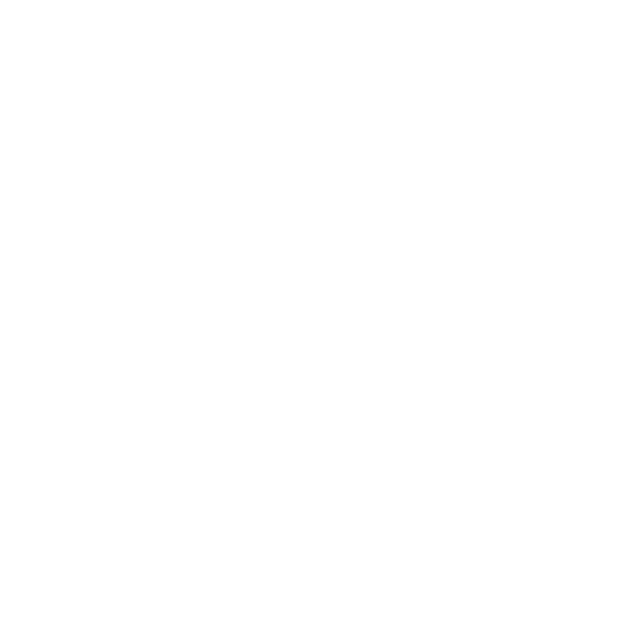
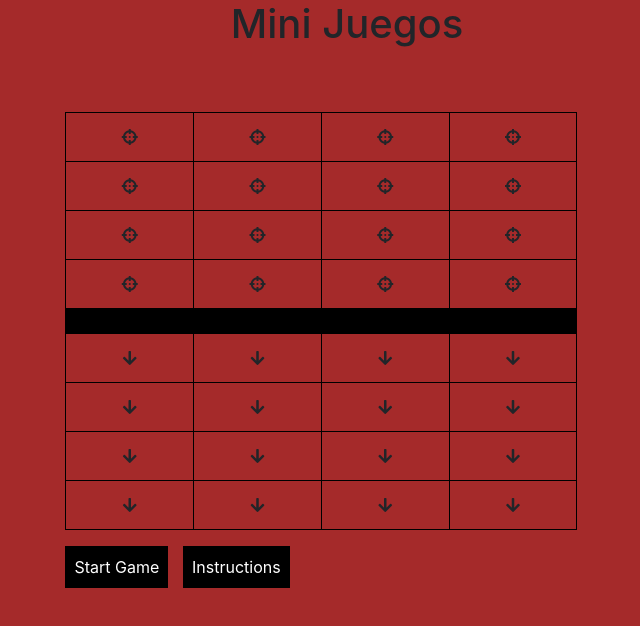
Before and after one commit to federicofranco97/JuegosHTML, a website: page public_html/index.html in a window 1280 px wide. Shown: the whole page, without its empty margins (293-933 px from the left). Drawn offline with nearby package versions, Linux system fonts and the light colour scheme.

Commit message:
added batalla naval

```diff
--- a/public_html/index.html
+++ b/public_html/index.html
@@ -1,7 +1,7 @@
 <!DOCTYPE html>
 <html>
     <head>
-        <title>Federico Franco</title>
+        <title>Mini Juegos</title>
         <meta charset="UTF-8">
         <meta name="viewport" content="width=device-width, initial-scale=1.0">
         <link rel="stylesheet" type="text/css" href="resources/style2.css">
@@ -16,7 +16,76 @@
         <script src="https://stackpath.bootstrapcdn.com/bootstrap/4.2.1/js/bootstrap.min.js" integrity="sha384-B0UglyR+jN6CkvvICOB2joaf5I4l3gm9GU6Hc1og6Ls7i6U/mkkaduKaBhlAXv9k" crossorigin="anonymous"></script>
 
     </head>
-    <body>
+    <body id="mainBody">
+        <h1>Mini Juegos</h1>
+
+        <div id="Batalla-Naval">
+            <div id="tableroNaval">
+                <table class="table table-naval">
+
+                    <tbody>
+                        <tr>
+                            <td class="ai"><i class="fas fa-crosshairs"></i></td>
+                            <td class="ai"><i class="fas fa-crosshairs"></i></td>
+                            <td class="ai"><i class="fas fa-crosshairs"></i></td>
+                            <td class="ai"><i class="fas fa-crosshairs"></i></td>
+                        </tr>
+                        <tr>
+                            <td class="ai"><i class="fas fa-crosshairs"></i></td>
+                            <td class="ai"><i class="fas fa-crosshairs"></i></td>
+                            <td class="ai"><i class="fas fa-crosshairs"></i></td>
+                            <td class="ai"><i class="fas fa-crosshairs"></i></td>
+                        </tr>
+                        <tr>
+                            <td class="ai"><i class="fas fa-crosshairs"></i></td>
+                            <td class="ai"><i class="fas fa-crosshairs"></i></td>
+                            <td class="ai"><i class="fas fa-crosshairs"></i></td>
+                            <td class="ai"><i class="fas fa-crosshairs"></i></td>
+                        </tr>
+                        <tr>
+                            <td class="ai"><i class="fas fa-crosshairs"></i></td>
+                            <td class="ai"><i class="fas fa-crosshairs"></i></td>
+                            <td class="ai"><i class="fas fa-crosshairs"></i></td>
+                            <td class="ai"><i class="fas fa-crosshairs"></i></td>
+                        </tr>
+
+                        <tr>
+                            <td class="separator"></td>
+                            <td class="separator"></td>
+                            <td class="separator"></td>
+                            <td class="separator"></td>
+                        </tr>
+                        <tr>
+                            <td onclick="selectBoat(this)" class="usr"><i class="fas fa-arrow-down"></i></td>
+                            <td onclick="selectBoat(this)" class="usr"><i class="fas fa-arrow-down"></i></td>
+                            <td onclick="selectBoat(this)" class="usr"><i class="fas fa-arrow-down"></i></td>
+                            <td onclick="selectBoat(this)" class="usr"><i class="fas fa-arrow-down"></i></td>
+                        </tr>
+                        <tr>
+                            <td onclick="selectBoat(this)" class="usr"><i class="fas fa-arrow-down"></i></td>
+                            <td onclick="selectBoat(this)" class="usr"><i class="fas fa-arrow-down"></i></td>
+                            <td onclick="selectBoat(this)" class="usr"><i class="fas fa-arrow-down"></i></td>
+                            <td onclick="selectBoat(this)" class="usr"><i class="fas fa-arrow-down"></i></td>
+                        </tr>
+                        <tr>
+                            <td onclick="selectBoat(this)" class="usr"><i class="fas fa-arrow-down"></i></td>
+                            <td onclick="selectBoat(this)" class="usr"><i class="fas fa-arrow-down"></i></td>
+                            <td onclick="selectBoat(this)" class="usr"><i class="fas fa-arrow-down"></i></td>
+                            <td onclick="selectBoat(this)" class="usr"><i class="fas fa-arrow-down"></i></td>
+                        </tr>
+                        <tr>
+                            <td onclick="selectBoat(this)" class="usr"><i class="fas fa-arrow-down"></i></td>
+                            <td onclick="selectBoat(this)" class="usr"><i class="fas fa-arrow-down"></i></td>
+                            <td onclick="selectBoat(this)" class="usr"><i class="fas fa-arrow-down"></i></td>
+                            <td onclick="selectBoat(this)" class="usr"><i class="fas fa-arrow-down"></i></td>
+                        </tr>
+                    </tbody>
+                </table>
+                <button class="startGame" onclick="assignAutomaticValues()">Start Game</button>
+                <button class="startGame">Instructions</button>
+
+            </div>
+        </div>
 
     </body>
 </html>
--- a/public_html/resources/script2.js
+++ b/public_html/resources/script2.js
@@ -1,5 +1,48 @@
 /*
- * To change this license header, choose License Headers in Project Properties.
- * To change this template file, choose Tools | Templates
- * and open the template in the editor.
+ * Usefull code:
+ *  cambiar icono->
+ *  .innerHTML="<i class=\"fas fa-skull\"></i>";
  */
+
+var selectedboats=0;
+
+function assignAutomaticValues(){
+    var aiCells=document.getElementsByClassName("ai");
+    var num=Math.trunc(Math.random()*(4));
+    var num2=Math.trunc(Math.random()*(4)+4);
+    var num3=Math.trunc(Math.random()*(4)+8);
+    var num4=Math.trunc(Math.random()*(4)+12);
+
+    aiCells[num].name="boat";
+    aiCells[num2].name="boat";
+    aiCells[num3].name="boat";
+    aiCells[num4].name="boat";
+    selectedboats=0;
+}
+
+function selectBoat(sth){
+    if(selectedboats !==4){
+        sth.name="boat";
+        sth.innerHTML="<i class=\"fas fa-ship\"></i>";
+        selectedboats++;
+        console.log(selectedboats);
+    }else{
+        alert("No more boats to select!");
+        fillRestUp();
+    }
+
+}
+
+function fillRestUp(){
+    console.log("entro");
+    var usrCells=document.getElementsByClassName("usr");
+    for(var i=0;i<usrCells.length;i++){
+        if(usrCells[i].name !== "boat"){
+            usrCells[i].innerHTML="<i class=\"fas fa-water\"></i>";
+        }
+    }
+}
+
+function usrShoot(){
+
+}
--- a/public_html/resources/style2.css
+++ b/public_html/resources/style2.css
@@ -1,9 +1,48 @@
-/*
-To change this license header, choose License Headers in Project Properties.
-To change this template file, choose Tools | Templates
-and open the template in the editor.
-*/
-/*
-    Created on : Apr 6, 2019, 1:25:48 AM
-    Author     : Fede
-*/
+.table
+{
+    border: 1px solid black;
+
+}
+
+table.table-naval td
+{
+    text-align: center;
+    border-top: 1px solid black;
+    border-right: 1px solid black;
+
+}
+
+.separator
+{
+    background-color: black;
+}
+
+#Batalla-Naval
+{
+    margin-top: 5%;
+}
+
+h1
+{
+    text-align: center;
+}
+
+#tableroNaval
+{
+    width: 40%;
+    margin-left: 28%;
+}
+
+#mainBody
+{
+    background-color: brown;
+}
+
+.startGame
+{
+    background-color: black;
+    border: 1px solid black;
+    color:white;
+    padding: 8px;
+    margin-right: 2%;
+}
```
